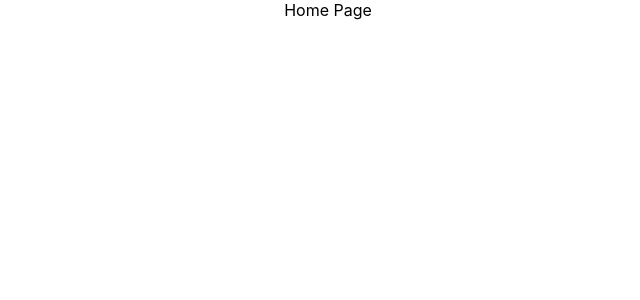
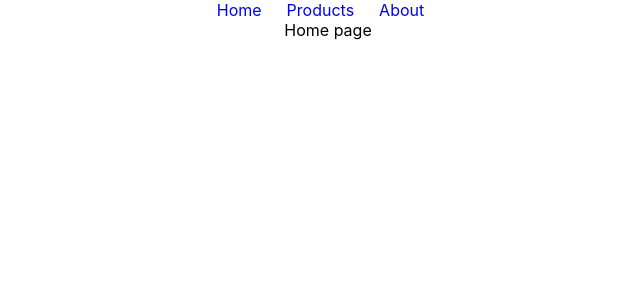
Before and after one commit to sowmik-sec/explore-routes-recap, a React (Create React App) app: page /home in a window 1280 px wide. Shown: the top 300 px of the page, without its empty margins (312-952 px from the left). Built offline with nearby package versions, Linux system fonts and the light colour scheme.

Commit message:
header, home, about and products components added

```diff
--- /dev/null
+++ b/src/components/About/About.js
@@ -0,0 +1,13 @@
+import React from "react";
+import Header from "../Header/Header";
+
+const About = () => {
+  return (
+    <div>
+      <Header />
+      About page
+    </div>
+  );
+};
+
+export default About;
--- /dev/null
+++ b/src/components/Header/Header.css
@@ -0,0 +1,9 @@
+.header a {
+  text-decoration: none;
+  margin-right: 15px;
+  padding: 2px 5px;
+}
+
+.header a:hover {
+  background-color: aquamarine;
+}
--- /dev/null
+++ b/src/components/Header/Header.js
@@ -0,0 +1,16 @@
+import React from "react";
+import { Link } from "react-router-dom";
+import "./Header.css";
+
+const Header = () => {
+  return (
+    <div className="header">
+      <Link to="/home">Home</Link>
+      <Link to="/products">Products</Link>
+
+      <Link to="/about">About</Link>
+    </div>
+  );
+};
+
+export default Header;
--- /dev/null
+++ b/src/components/Home/Home.js
@@ -0,0 +1,13 @@
+import React from "react";
+import Header from "../Header/Header";
+
+const Home = () => {
+  return (
+    <div>
+      <Header></Header>
+      Home page
+    </div>
+  );
+};
+
+export default Home;
--- /dev/null
+++ b/src/components/Products/Products.js
@@ -0,0 +1,13 @@
+import React from "react";
+import Header from "../Header/Header";
+
+const Products = () => {
+  return (
+    <div>
+      <Header></Header>
+      These are products.
+    </div>
+  );
+};
+
+export default Products;
```
Also changed, not shown: src/App.js (+6 -2 lines), src/__steps.js (+7 -0 lines).
